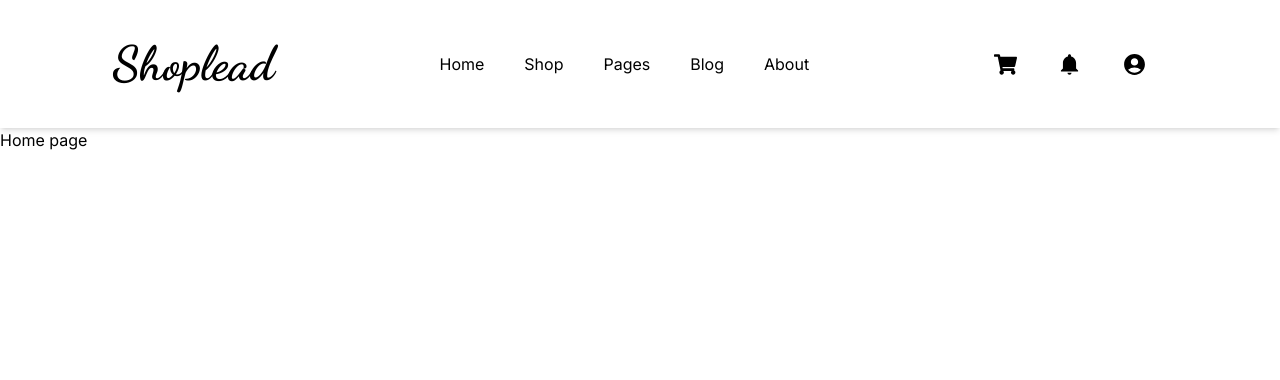
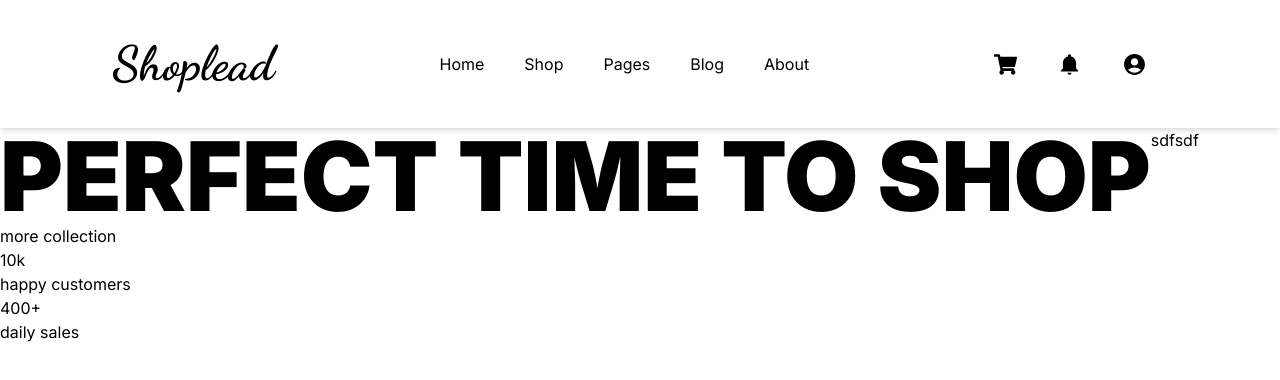
Before and after one commit to ismylsmylv/TailwindPractices, a Next.js app: page /home in a window 1280 px wide. Shown: the top 380 px of the page. Built offline with nearby package versions, Linux system fonts and the light colour scheme.

Commit message:
hero added

```diff
--- a/src/app/(pages)/home/page.tsx
+++ b/src/app/(pages)/home/page.tsx
@@ -1,9 +1,14 @@
+import Hero from "@/components/hero/page";
 import React from "react";
 
 type Props = {};
 
 function HomePage({}: Props) {
-  return <div>Home page</div>;
+  return (
+    <>
+      <Hero />
+    </>
+  );
 }
 
 export default HomePage;
--- a/src/app/layout.tsx
+++ b/src/app/layout.tsx
@@ -1,7 +1,7 @@
 import type { Metadata } from "next";
 import { Inter } from "next/font/google";
 import "./globals.css";
-import Navbar from "@/app/navbar/page";
+import Navbar from "@/components/navbar/page";
 
 const inter = Inter({ subsets: ["latin"] });
 
--- /dev/null
+++ b/src/components/hero/page.tsx
@@ -0,0 +1,29 @@
+import React from "react";
+
+type Props = {};
+
+function Hero({}: Props) {
+  return (
+    <div className="Hero flex content-between">
+      <div className="left">
+        <div className="heading text-8xl uppercase font-black">
+          perfect time to shop
+        </div>
+        <button>more collection</button>
+        <div className="statics">
+          <div className="kcount">
+            <div className="upper">10k</div>
+            <div className="lower">happy customers</div>
+          </div>
+          <div className="pcount">
+            <div className="upper">400+</div>
+            <div className="lower">daily sales</div>
+          </div>
+        </div>
+      </div>
+      <div className="right">sdfsdf</div>
+    </div>
+  );
+}
+
+export default Hero;
```
Also changed, not shown: src/components/navbar/page.tsx (renamed from src/app/navbar/page.tsx), 1 other file (tests, documents, lock files or other folders).
